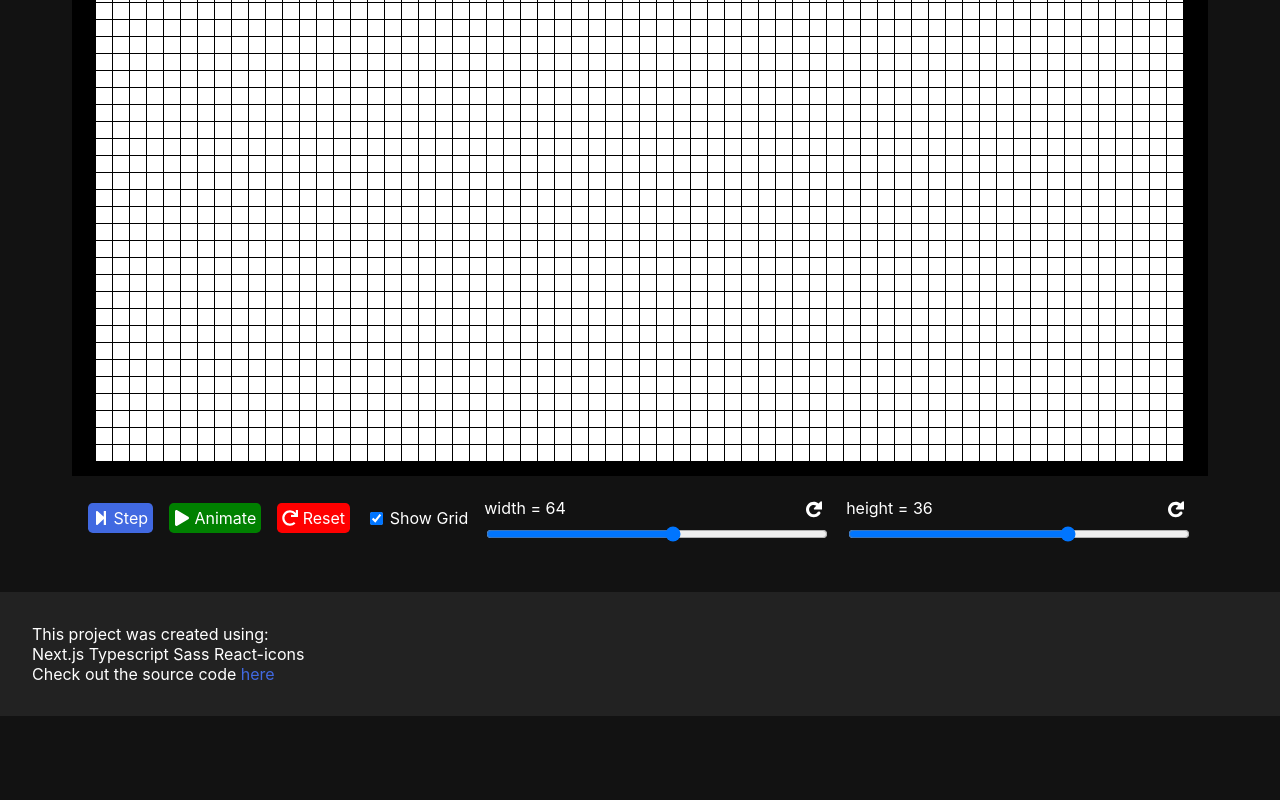
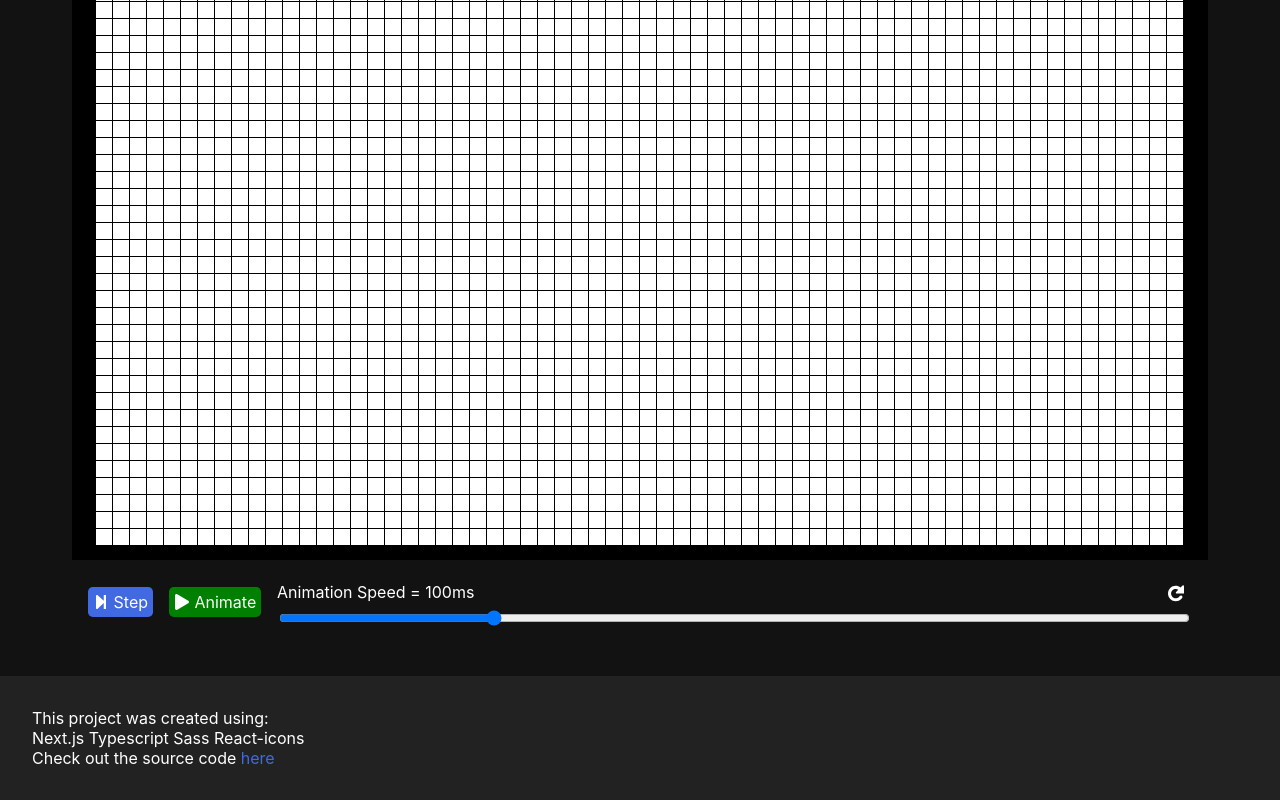
Before and after one commit to Takzzg/portfolio-v1, a Next.js app: page /Conways in a window 1280 px wide. Shown: the part 361-1161 px from the top of the page. Before the commit the page ends 1077 px from the top, so only its background shows below. Built offline with nearby package versions, Linux system fonts and the light colour scheme.

Commit message:
conways animSpeed + stale check

```diff
--- a/pages/Conways.tsx
+++ b/pages/Conways.tsx
@@ -7,11 +7,13 @@ import Title from "../components/Headers/Title"
 import * as ConwaysScript from "../scripts/canvas/conwaysCanvas"
 import * as CommonScripts from "../scripts/canvas/gridCommons"
 import Slider from "../components/Slider/Slider"
+import Head from "next/head"
 
 const Conways = () => {
     const canvas = useRef<HTMLCanvasElement>(null)
     const animation = useRef<NodeJS.Timer | null>(null)
 
+    const [animSpeed, setAnimSpeed] = useState(100)
     const [animPlaying, setAnimPlaying] = useState(false)
     const [width, Setwidth] = useState(64)
     const [height, setHeight] = useState(36)
@@ -32,6 +34,13 @@ const Conways = () => {
     }, [])
 
     useEffect(() => {
+        if (animPlaying) {
+            stopAnim()
+            animate()
+        }
+    }, [animSpeed])
+
+    useEffect(() => {
         stopAnim()
         ConwaysScript.resizeGrid(width, height)
     }, [width, height])
@@ -44,7 +53,11 @@ const Conways = () => {
         setAnimPlaying(true)
         animation.current = setInterval(() => {
             ConwaysScript.drawNextGen()
-        }, 50)
+            if (ConwaysScript.isDead()) {
+                stopAnim()
+                alert("There are no live cells left")
+            }
+        }, animSpeed)
     }
 
     const stopAnim = () => {
@@ -53,77 +66,16 @@ const Conways = () => {
     }
 
     return (
+        <>
+            <Head>
+                <title>Conway's Game of Life</title>
+            </Head>
+
             <div className={styles.mainContainer}>
                 <Title>Conway&apos;s Game of Life</Title>
 
                 <div id={styles.canvasMain}>
-                <div id={styles.canvasContainer}>
-                    <canvas
-                        ref={canvas}
-                        onMouseDown={(event) => {
-                            stopAnim()
-                            let clickCoords = CommonScripts.getCoords(event)
-                            if (!clickCoords) return
-                            setPainting(true)
-                            ConwaysScript.toggleCell(
-                                clickCoords.index_x,
-                                clickCoords.index_y
-                            )
-                            setSelectedState(
-                                ConwaysScript.getCellState(
-                                    clickCoords.index_x,
-                                    clickCoords.index_y
-                                )
-                            )
-                            CommonScripts.setLastMousePos(event)
-                        }}
-                        onMouseUp={() => {
-                            setPainting(false)
-                            CommonScripts.resetLastMousePos()
-                            setSelectedState(null)
-                        }}
-                        onMouseLeave={() => {
-                            setPainting(false)
-                            CommonScripts.resetLastMousePos()
-                            setSelectedState(null)
-                        }}
-                        onMouseMove={(event) => {
-                            if (painting) {
-                                let clickCoords = CommonScripts.getCoords(event)
-                                if (!clickCoords) return
-                                ConwaysScript.drawLine(
-                                    clickCoords.index_x,
-                                    clickCoords.index_y,
-                                    selectedState as "alive" | "dead"
-                                )
-                                CommonScripts.setLastMousePos(event)
-                            }
-                        }}
-                    />
-                </div>
-                <div className={styles.controls}>
-                    <Button
-                        span={2}
-                        value="Step"
-                        icon={<FaStepForward />}
-                        onClick={step}
-                        bg="royalblue"
-                    />
-                    {animPlaying ? (
-                        <Button
-                            value="Stop"
-                            icon={<FaStop />}
-                            onClick={stopAnim}
-                            bg={"red"}
-                        />
-                    ) : (
-                        <Button
-                            value="Animate"
-                            icon={<FaPlay />}
-                            onClick={animate}
-                            bg={"green"}
-                        />
-                    )}
+                    <div className={styles.toolbarTop}>
                         <Button
                             value="Reset"
                             icon={<FaRedo />}
@@ -167,8 +119,88 @@ const Conways = () => {
                             onReset={setHeight}
                         />
                     </div>
+                    <div id={styles.canvasContainer}>
+                        <canvas
+                            ref={canvas}
+                            onMouseDown={(event) => {
+                                stopAnim()
+                                let clickCoords = CommonScripts.getCoords(event)
+                                if (!clickCoords) return
+                                setPainting(true)
+                                ConwaysScript.toggleCell(
+                                    clickCoords.index_x,
+                                    clickCoords.index_y
+                                )
+                                setSelectedState(
+                                    ConwaysScript.getCellState(
+                                        clickCoords.index_x,
+                                        clickCoords.index_y
+                                    )
+                                )
+                                CommonScripts.setLastMousePos(event)
+                            }}
+                            onMouseUp={() => {
+                                setPainting(false)
+                                CommonScripts.resetLastMousePos()
+                                setSelectedState(null)
+                            }}
+                            onMouseLeave={() => {
+                                setPainting(false)
+                                CommonScripts.resetLastMousePos()
+                                setSelectedState(null)
+                            }}
+                            onMouseMove={(event) => {
+                                if (painting) {
+                                    let clickCoords =
+                                        CommonScripts.getCoords(event)
+                                    if (!clickCoords) return
+                                    ConwaysScript.drawLine(
+                                        clickCoords.index_x,
+                                        clickCoords.index_y,
+                                        selectedState as "alive" | "dead"
+                                    )
+                                    CommonScripts.setLastMousePos(event)
+                                }
+                            }}
+                        />
+                    </div>
+                    <div className={styles.toolbarBottom}>
+                        <Button
+                            span={2}
+                            value="Step"
+                            icon={<FaStepForward />}
+                            onClick={step}
+                            bg="royalblue"
+                        />
+                        {animPlaying ? (
+                            <Button
+                                value="Stop"
+                                icon={<FaStop />}
+                                onClick={stopAnim}
+                                bg={"red"}
+                            />
+                        ) : (
+                            <Button
+                                value="Animate"
+                                icon={<FaPlay />}
+                                onClick={animate}
+                                bg={"green"}
+                            />
+                        )}
+                        <Slider
+                            label={"Animation Speed"}
+                            symbol="ms"
+                            min={40}
+                            max={300}
+                            step={10}
+                            value={animSpeed}
+                            onChange={setAnimSpeed}
+                            onReset={setAnimSpeed}
+                        />
                     </div>
                 </div>
+            </div>
+        </>
     )
 }
 
--- a/pages/Sorting.tsx
+++ b/pages/Sorting.tsx
@@ -25,7 +25,7 @@ const Sorting = () => {
     const [maxHeight, setMaxHeight] = useState<number>(100)
     const [animSpeed, setAnimSpeed] = useState<number>(100)
 
-    const [animPalying, setAnimPlaying] = useState<boolean>(false)
+    const [animPlaying, setAnimPlaying] = useState<boolean>(false)
     const animation = useRef<NodeJS.Timer | null>(null)
     const [algoName, setAlgoName] = useState<string>("bubble")
 
@@ -40,7 +40,7 @@ const Sorting = () => {
     }, [itemCount, maxHeight])
 
     useEffect(() => {
-        if (animPalying) {
+        if (animPlaying) {
             stopAnimation()
             animate()
         }
@@ -162,7 +162,7 @@ const Sorting = () => {
                                 onClick={() => runAlgo("step")}
                                 bg="royalblue"
                             />
-                            {animPalying ? (
+                            {animPlaying ? (
                                 <Button
                                     span={2}
                                     value="Stop"
--- a/scripts/canvas/conwaysCanvas.ts
+++ b/scripts/canvas/conwaysCanvas.ts
@@ -25,6 +25,14 @@ export const initCanvas = (
 export const drawNextGen = () => {
     grid = step(grid)
     CommonScripts.drawGrid()
+}
+
+export const isDead = () => {
+    for (let x = 0; x < gridWidth; x++) {
+        for (let y = 0; y < gridHeight; y++)
+            if (grid[x][y].state === "alive") return false
+    }
+    return true
 }
 
 // ----- drawing -----
--- a/styles/pages/Conways.module.scss
+++ b/styles/pages/Conways.module.scss
@@ -19,7 +19,8 @@
         flex-grow: 1;
     }
 
-    .controls {
+    .toolbarTop,
+    .toolbarBottom {
         display: flex;
         align-items: center;
         justify-content: space-around;
```
Lines whose indentation alone changed are shown as unchanged.
